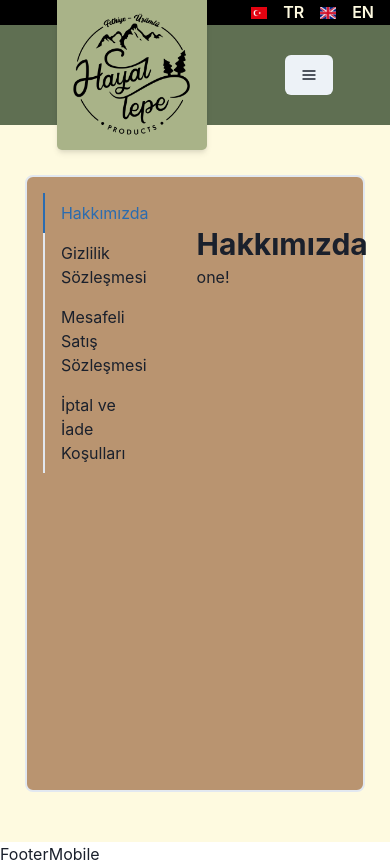
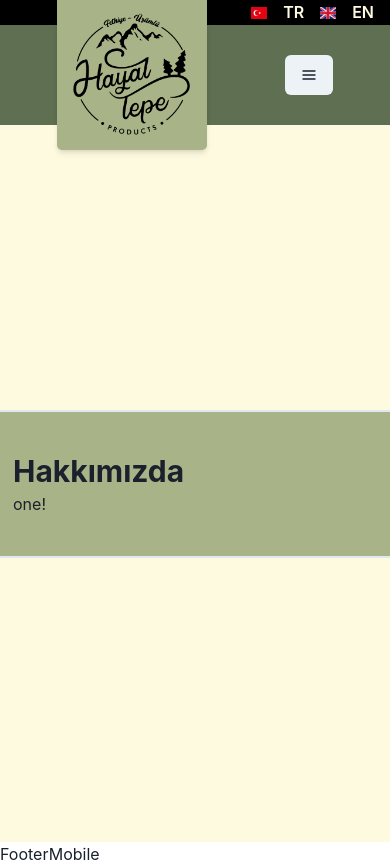
Before and after one commit to Cytherr1/hayaltepe, a React (Vite) app in the folder frontend/: page /corporate/about in a window 390 px wide. Shown: the top 866 px of the page. Built offline with nearby package versions, Linux system fonts and the light colour scheme.

Commit message:
corporate tabs working with links

```diff
--- a/frontend/src/pages/Corporate.jsx
+++ b/frontend/src/pages/Corporate.jsx
@@ -1,5 +1,6 @@
-import React from 'react'
+import React, { useEffect } from 'react'
 import {
+  useMediaQuery,
   Tabs,
   TabList,
   TabPanels,
@@ -11,9 +12,28 @@ import {
   Center,
 } from '@chakra-ui/react'
 import { FormattedMessage } from 'react-intl'
-import { Link } from 'react-router-dom'
+import { Link, useLocation } from 'react-router-dom'
 
 const Corporate = (props) => {
+
+  const [isMobile] = useMediaQuery("(max-width: 768px)")
+  let location = useLocation()
+
+  useEffect(() => {
+    if (location.pathname === '/corporate/privacy') {
+      props.tabSetter(1)
+    }
+    else if (location.pathname === '/corporate/contract') {
+      props.tabSetter(2)
+    }
+    else if (location.pathname === '/corporate/refund') {
+      props.tabSetter(3)
+    }
+    else {
+      props.tabSetter(0)
+    }
+  }, [location])
+
   return (
     <Center
       w="100%"
@@ -23,40 +43,46 @@ const Corporate = (props) => {
     >
       <Box
         w="95%"
-        h="90%"
+        minW="md"
         borderWidth="2px"
         borderRadius="lg"
         p="1em"
-        bg="b.500"
+        bg="g.500"
       >
         <Tabs
+          variant="solid-rounded"
           orientation='vertical'
           index={props.index}
           defaultIndex={props.index}
+          colorScheme="g"
+          size="sm"
+          fontSize={isMobile ? "0.50rem" : "1rem"}
+          p="1em"
           >
-          <TabList>
+          {!isMobile &&
+          <TabList gap="1em" p="none" alignItems="center">
             <Tab as={Link} to="/corporate/about" onClick={() => props.tabSetter(0)}><FormattedMessage id='about'/></Tab>
             <Tab as={Link} to="/corporate/privacy" onClick={() => props.tabSetter(1)}><FormattedMessage id='privacy'/></Tab>
             <Tab as={Link} to="/corporate/contract" onClick={() => props.tabSetter(2)}><FormattedMessage id='dsc'/></Tab>
             <Tab as={Link} to="/corporate/refund" onClick={() => props.tabSetter(3)}><FormattedMessage id='refund'/></Tab>
-          </TabList>
+          </TabList>}
 
           <TabPanels>
             <TabPanel p="2em">
               <Heading size="xl"><FormattedMessage id='about'/></Heading>
-              <Text>one!</Text>
+              <Text fontSize="md">one!</Text>
             </TabPanel>
             <TabPanel p="2em">
               <Heading size="xl"><FormattedMessage id='privacy'/></Heading>
-              <Text>two!</Text>
+              <Text fontSize="md">two!</Text>
             </TabPanel>
             <TabPanel p="2em">
               <Heading size="xl"><FormattedMessage id='dsc'/></Heading>
-              <Text>three!</Text>
+              <Text fontSize="md">three!</Text>
             </TabPanel>
             <TabPanel p="2em">
               <Heading size="xl"><FormattedMessage id='refund'/></Heading>
-              <Text>three!</Text>
+              <Text fontSize="md">three!</Text>
             </TabPanel>
           </TabPanels>
         </Tabs>
--- a/frontend/src/theme/foundations/colors.js
+++ b/frontend/src/theme/foundations/colors.js
@@ -3,7 +3,16 @@ const colors = {
         500: "#5f6f52",
     },
     g: {
-        500: "#a9b388",
+        50: "#F2F4F0",
+        100: "#DBE1D6",
+        200: "#C3CDBC",
+        300: "#ACBAA1",
+        400: "#95A687",
+        500: "#A9B388",
+        600: "#647557",
+        700: "#4B5841",
+        800: "#323B2B",
+        900: "#191D16"
     },
     y: {
         500: "#fefae0",
```
